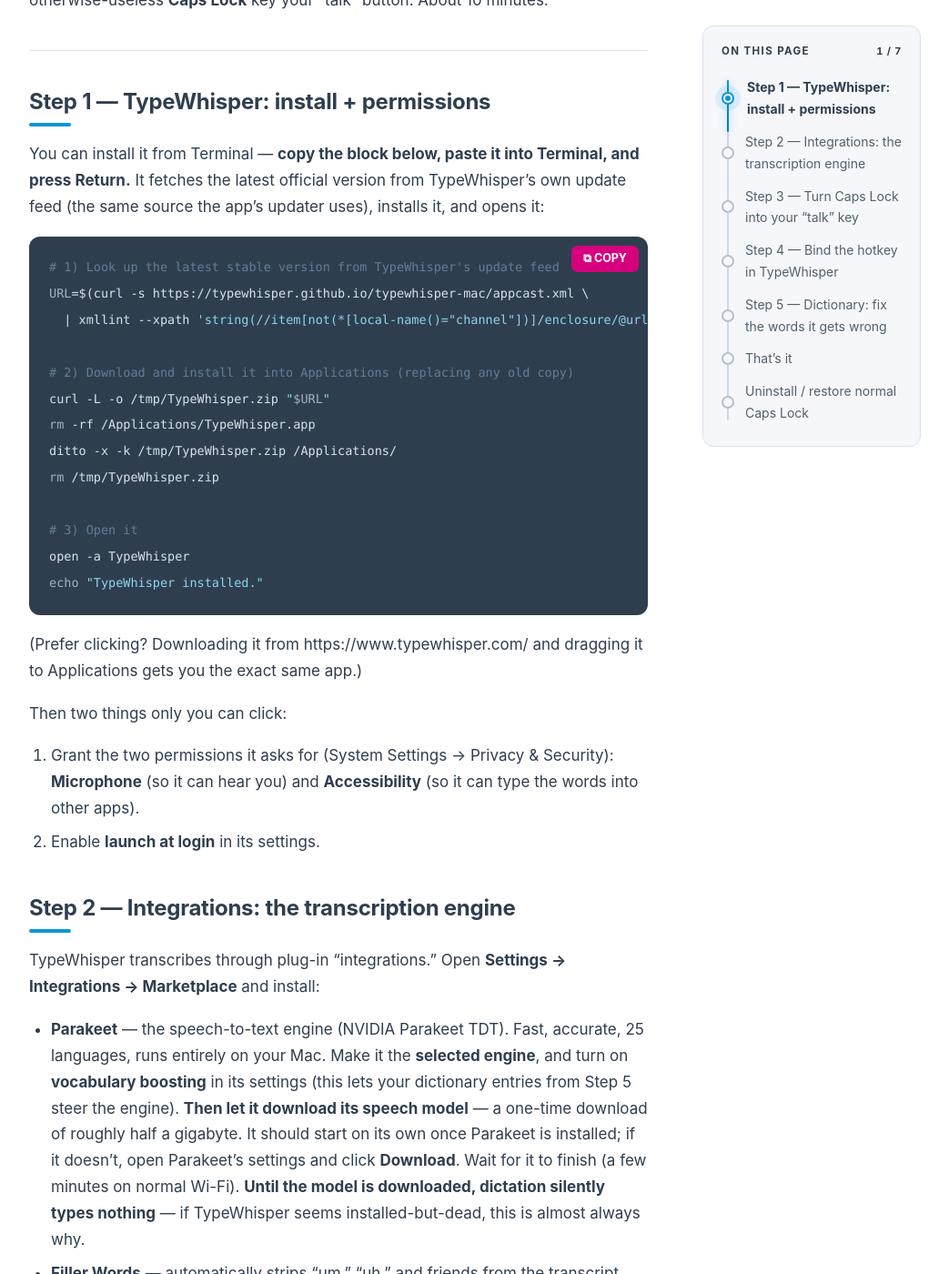
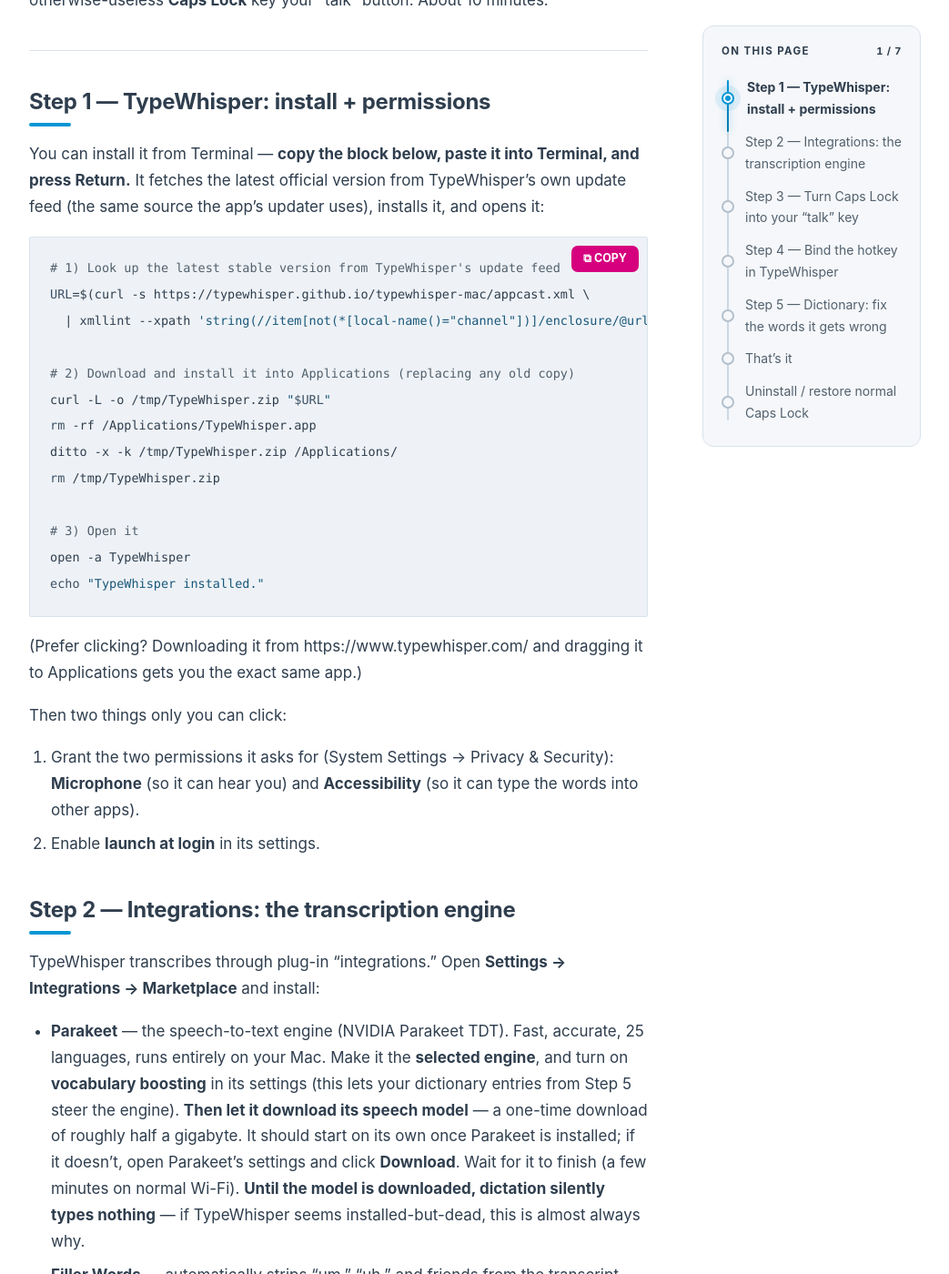
Before and after one commit to theWEBDOGS/guides, a Jekyll site: the page built from typewhisper/typewhisper.md, in a window 1280 px wide and 1400 px high, scrolled down 448 px. Shown: the whole window at 91% size, without its empty margins (90-1133 px from the left). Built offline with Jekyll 4.4.1, drawn with Linux system fonts in a browser that asks for light colours; some web fonts are replaced; our own code applies the rules of GitHub Pages for plain Markdown files.

Commit message:
Publish guides (2026-08-13) [generated]

```diff
--- a/assets/css/guides.css
+++ b/assets/css/guides.css
@@ -9,7 +9,7 @@
 :root {
   --navy: #2f3e4e;   /* brand Dark Blue */
   --navy2: #3d5166;  /* derived lighter shade of Dark Blue (gradient partner) */
-  --navy-deep: #253241;  /* derived deeper Dark Blue - the fastpath card ground */
+  --navy-deep: #253241;  /* derived deeper Dark Blue - reserved dark-surface ground (currently unused) */
   --ink: #2f3e4e;    /* brand Dark Blue as text ink */
   --muted: #52606d;
   /* COLOR ROLES (blue-forward reskin, 2026-06-19):
@@ -210,19 +210,26 @@ article code {
   background: #eef2f6; border-radius: 5px; padding: 2px 6px;
 }
 
-/* fenced blocks (kramdown/rouge: div.highlighter-rouge > .highlight > pre) */
+/* fenced blocks (kramdown/rouge: div.highlighter-rouge > .highlight > pre)
+   Light ground (2026-08 revision): code is content, not chrome - the band and
+   footer are the page's only dark surfaces. The ground is the inline-code well
+   at block scale, so inline and block code speak one vocabulary. Square-cut
+   (round 8): the wells wear the ticket sheet's 2px corners - every code
+   surface on the site shares the one square vocabulary. */
 div.highlighter-rouge { position: relative; margin: 0 0 18px; }
 div.highlighter-rouge pre {
-  background: var(--navy); border-radius: 12px; padding: 20px 22px;
+  background: #eef2f6;            /* the inline-code ground, block scale */
+  border: 1px solid var(--line);  /* hairline edge - earns its keep on paper grounds */
+  border-radius: 2px; padding: 20px 22px;
   overflow-x: auto;
 }
 div.highlighter-rouge code {
-  background: none; padding: 0; color: #d9e2ec;
+  background: none; padding: 0; color: var(--ink);
   font-size: 13.5px; line-height: 1.65;
 }
-.highlight .c, .highlight .c1, .highlight .cm { color: #627d98; }
-.highlight .s, .highlight .s1, .highlight .s2, .highlight .sh { color: #8fd4f0; }
-.highlight .nv, .highlight .nb { color: #9fb3c8; }
+.highlight .c, .highlight .c1, .highlight .cm { color: var(--muted); }
+.highlight .s, .highlight .s1, .highlight .s2, .highlight .sh { color: #19587a; } /* the blockquote ink, reused */
+.highlight .nv, .highlight .nb { color: var(--navy2); }
 
 button.copy {
   position: absolute; top: 10px; right: 10px;
@@ -459,79 +466,190 @@ article h2 { scroll-margin-top: 26px; }
 .collection-intro { color: var(--muted); font-size: 18px; line-height: 1.5; max-width: 620px; margin: 0 0 30px; }
 @media (prefers-reduced-motion: reduce) { .collection-head h2 .arr { transition: none; } }
 
-/* ---------- fastpath: "paste this into Claude Code" bootstrap callout ---------- */
-/* One dark card drawn across three fixed siblings, so the guide source stays
-   plain markdown (heading + sentence + fence); only the heading carries
-   {: .fastpath }. Contract: h2.fastpath is immediately followed by ONE <p>
-   and ONE fenced block - insert nothing between them. */
+/* ---------- two-path entry: the ticket book (mono-blue, square-cut, round 8) ---------- */
+/* One sheet, two stubs, ONE accent: brand Blue. Weight alone carries the
+   hierarchy - stub 1's chip is FILLED (deep token - the lead), stub 2's is
+   OUTLINED (the follow) - and the 5px top bar is the home cards' resting bar,
+   run FULL-BLEED: it is the sheet's top edge, flush to the outer corners.
+   Navy retreats to text ink. Pink appears nowhere in the sheet except the
+   COPY buttons: the click, and only the click.
+   The sheet is square-cut and flat (2px corners, hairline, full-bleed 5px
+   bar, NO lift); the floor closes with a 2px rule in the perforation's ink -
+   the tear line's solid twin.
+   ONE perforation with punched notches separates the stubs. Six fixed
+   siblings, same source contract, no motion. Contract: each h2 (.fastpath /
+   .byhand) is immediately followed by ONE <p> and ONE fenced block - insert
+   nothing between them. */
 
 article h2.fastpath {
   margin: 42px 0 0;
-  padding: 22px 26px 0;
-  background: var(--navy-deep);
-  border-radius: 14px 14px 0 0;
-  color: #fff;
-  font-size: 15px;
-  letter-spacing: .1em;
+  padding: 28px 26px 0; /* 22 optical + the 6px bar - the home-card recipe */
+  background: #fff;
+  border: solid var(--line);
+  border-width: 0 1px; /* NO top hairline - the bar itself is the top edge */
+  border-radius: 2px 2px 0 0; /* square-cut sheet */
+  color: var(--navy);
+  font-size: 16px;
+  letter-spacing: .08em;
   text-transform: uppercase;
   display: flex;
   align-items: center;
-  gap: 11px;
+  gap: 12px;
   position: relative;
-  overflow: hidden;
 }
-/* the TOC's "you are here" pulse, borrowed: this is the live path */
-article h2.fastpath::before {
-  content: "";
-  flex: none;
-  width: 10px;
-  height: 10px;
-  border-radius: 50%;
-  background: var(--blue);
-  box-shadow: 0 0 0 4px rgba(5, 150, 213, .22);
-  animation: toc-pulse 2.2s ease-in-out infinite;
-}
-/* replaces the h2 underline bar: the card hover gradient, at rest - already on */
-article h2.fastpath::after {
+article h2.fastpath::after { /* the home cards' 5px bar, verbatim - but full-bleed:
+  -1px over each side hairline so it spans the sheet's OUTER width, no grey
+  above or beside it (abs offsets are padding-box-relative; the old inset bar
+  left a 1px sliver the square corners exposed) */
   content: "";
   position: absolute;
-  top: 0; left: 0; right: 0;
-  width: auto;
-  height: 5px;
+  top: 0; left: -1px; right: -1px;
+  width: auto; height: 6px; /* round 9: +1px - at 5px, half the bar's rows are
+  edge blends at screenshot scale and the blue read dull next to the GUIDES
+  chip; one extra row of solid #0596d5 restores the punch (thickness, not color) */
   margin: 0;
-  border-radius: 0;
-  background: linear-gradient(90deg, var(--blue), var(--blue-deep));
+  border-radius: 2px 2px 0 0; /* the sheet's own cut */
+  background: var(--blue);
 }
-article h2.fastpath + p {
+article h2.byhand {
   margin: 0;
-  padding: 10px 26px 16px;
-  background: var(--navy-deep);
-  color: #bcccdc; /* the hero-lede tint */
+  padding: 20px 26px 0;
+  background: #fff;
+  border: solid var(--line);
+  border-width: 0 1px;
+  border-top: 2px dashed #c3d2e0; /* THE perforation - one tear line between the stubs */
+  color: var(--navy);
+  font-size: 16px;
+  letter-spacing: .08em;
+  text-transform: uppercase;
+  display: flex;
+  align-items: center;
+  gap: 12px;
+}
+article h2.byhand::after { content: none; }
+/* path chips: the home cards' .kbd recipe. Weight alone is the code - stub 1
+   wears brand Blue FILLED, stub 2 brand Blue OUTLINED. The fill takes the deep
+   token: NO digit ink clears AA on #0596d5 itself (white 3.3:1, navy 3.3:1) -
+   the deep fill is the one blue a white digit survives (4.8:1). Buttons stay pink. */
+article h2.fastpath::before,
+article h2.byhand::before {
+  content: "1";
+  flex: none;
+  width: 26px;
+  height: 26px;
+  display: inline-flex;
+  align-items: center;
+  justify-content: center;
+  padding-top: 2px;
+  border: 2px solid var(--blue-deep);
+  border-radius: 7px;
+  font: 700 14px/1 var(--brand-font);
+  background: var(--blue-deep);
+  color: #fff;
+}
+article h2.byhand::before {
+  content: "2";
+  background: #fff;
+  border-color: var(--blue);
+  color: var(--blue-deep); /* the only blue ink that clears AA on white (4.8:1) */
+}
+article h2.fastpath + p,
+article h2.byhand + p {
+  margin: 0;
+  padding: 8px 26px 16px;
+  background: #fff;
+  border: solid var(--line);
+  border-width: 0 1px;
+  color: var(--muted);
   font-size: 15.5px;
 }
-article h2.fastpath + p a { color: #8fd4f0; } /* if a link ever lands here: AA on the dark ground */
+article h2.fastpath + p a,
+article h2.byhand + p a { color: var(--accent-ink); }
 article h2.fastpath + p + div.highlighter-rouge {
-  margin: 0 0 40px;
-  padding: 0 20px 20px;
-  background: var(--navy-deep);
-  border-radius: 0 0 14px 14px;
+  margin: 0;
+  padding: 0 20px 24px;
+  background: #fff;
+  border: solid var(--line);
+  border-width: 0 1px;
+}
+/* punched notches riding the perforation's ends */
+article h2.fastpath + p + div.highlighter-rouge::before,
+article h2.fastpath + p + div.highlighter-rouge::after {
+  content: "";
+  position: absolute;
+  bottom: -10px;
+  width: 18px;
+  height: 18px;
+  border-radius: 50%;
+  background: #fff;
+  border: 1px solid #c3d2e0;
+}
+article h2.fastpath + p + div.highlighter-rouge::before { left: -9px; }
+article h2.fastpath + p + div.highlighter-rouge::after { right: -9px; }
+article h2.byhand + p + div.highlighter-rouge {
+  margin: 0 0 18px;
+  padding: 0 20px 26px;
+  background: #fff;
+  border: 1px solid var(--line);
+  border-top: 0;
+  border-bottom: 2px solid #c3d2e0; /* the floor rule: the perforation's ink, solid - closes the flat sheet */
+  border-radius: 0 0 2px 2px; /* flat: no lift shadow */
 }
 article h2.fastpath + p + div.highlighter-rouge pre {
-  padding: 44px 22px 20px; /* clear strip for the COPY button (the mobile treatment, promoted) */
-  border: 1px solid rgba(143, 212, 240, .18);
-  box-shadow: 0 0 16px rgba(5, 150, 213, .22); /* soft blue halo - matches the rail-fill glow */
-  white-space: pre-wrap;   /* show the whole prompt - no tail hidden behind a scrollbar */
-  overflow-wrap: anywhere; /* the long API path must break on phones */
+  padding: 44px 22px 20px; /* clear strip for the COPY button */
+  white-space: pre-wrap;
+  overflow-wrap: anywhere;
 }
-article h2.fastpath + p + div.highlighter-rouge button.copy { top: 10px; right: 30px; }
+article h2.fastpath + p + div.highlighter-rouge button.copy,
+article h2.byhand + p + div.highlighter-rouge button.copy { top: 10px; right: 30px; }
+
+/* PROBE C: the route stamp. The paste line is the one artifact on the page
+   ADDRESSED to an agent, so its well carries a printed addressee - a coral
+   spark + a muted Brandon label in the COPY strip's left corner, the form's
+   own "FOR OFFICE USE" corner. Claude coral appears at identity scale only
+   (one decorative glyph, label carries the text at AA); pink stays the only
+   click color, the wells stay one ground, the chips stay the hierarchy. */
+article h2.fastpath + p + div.highlighter-rouge pre::before {
+  content: "For Claude Code" / "";
+  position: absolute;
+  top: 18px; left: 47px;
+  font: 700 11px/1 var(--brand-font);
+  letter-spacing: .12em;
+  text-transform: uppercase;
+  color: var(--muted); /* 5.74:1 on the well - AA */
+}
+article h2.fastpath + p + div.highlighter-rouge pre::after {
+  content: "\2731" / "";
+  position: absolute;
+  top: 16px; left: 30px;
+  font: 400 13px/1 var(--brand-font);
+  color: #d97757; /* Claude coral, literal - decorative; the label is the text */
+}
+@media (max-width: 940px) {
+  article h2.fastpath + p + div.highlighter-rouge pre::before { left: 41px; }
+  article h2.fastpath + p + div.highlighter-rouge pre::after { left: 24px; }
+}
+/* a lone fastpath (no byhand twin) closes its own sheet - pre-:has() browsers
+   only ever see the decided paired use, so nothing degrades today */
+article h2.fastpath + p + div.highlighter-rouge:not(:has(+ h2.byhand)) {
+  border-width: 0 1px 2px;
+  border-bottom-color: #c3d2e0; /* the floor rule, lone-sheet case */
+  border-radius: 0 0 2px 2px;
+  margin-bottom: 18px;
+}
+article h2.fastpath + p + div.highlighter-rouge:not(:has(+ h2.byhand))::before,
+article h2.fastpath + p + div.highlighter-rouge:not(:has(+ h2.byhand))::after { content: none; }
 
 @media (max-width: 940px) {
-  article h2.fastpath { padding: 18px 20px 0; font-size: 13.5px; letter-spacing: .08em; }
-  article h2.fastpath + p { padding: 8px 20px 14px; font-size: 14.5px; }
-  article h2.fastpath + p + div.highlighter-rouge { padding: 0 14px 14px; }
+  article h2.fastpath { padding: 24px 20px 0; }
+  article h2.fastpath,
+  article h2.byhand { font-size: 14px; letter-spacing: .06em; }
+  article h2.byhand { padding: 16px 20px 0; }
+  article h2.fastpath + p,
+  article h2.byhand + p { padding: 8px 20px 14px; font-size: 14.5px; }
+  article h2.fastpath + p + div.highlighter-rouge { padding: 0 14px 18px; }
+  article h2.byhand + p + div.highlighter-rouge { padding: 0 14px 20px; }
   article h2.fastpath + p + div.highlighter-rouge pre { padding: 44px 16px 16px; }
-  article h2.fastpath + p + div.highlighter-rouge button.copy { right: 24px; }
+  article h2.fastpath + p + div.highlighter-rouge button.copy,
+  article h2.byhand + p + div.highlighter-rouge button.copy { right: 24px; }
 }
-@media (prefers-reduced-motion: reduce) {
-  article h2.fastpath::before { animation: none; }
-}
```
